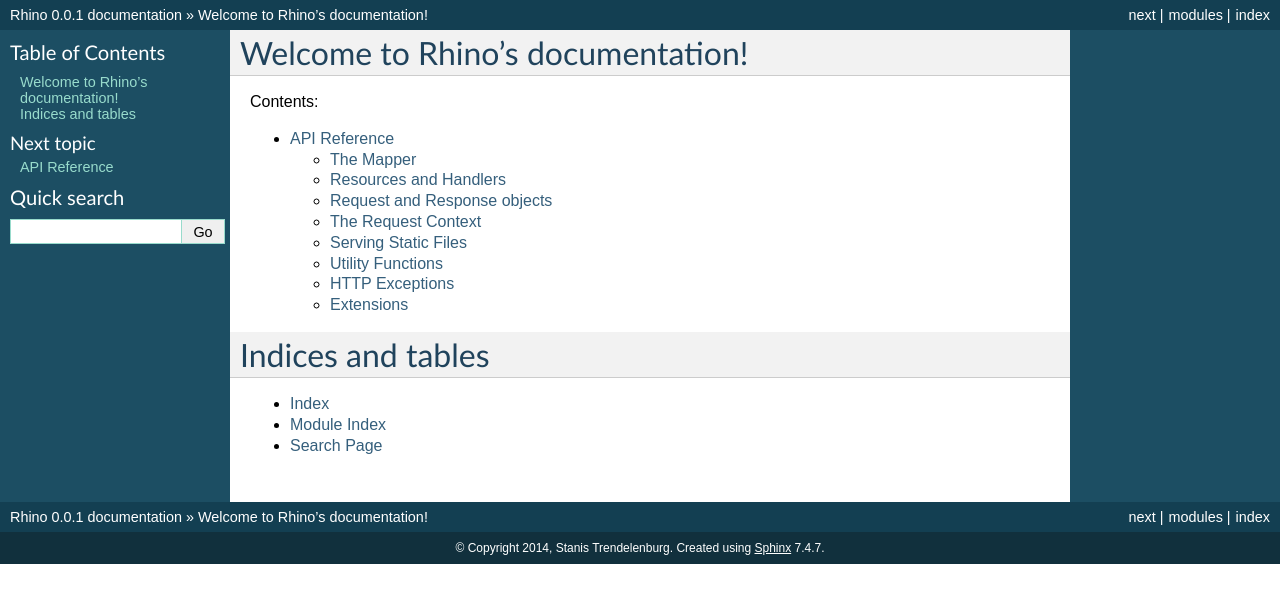
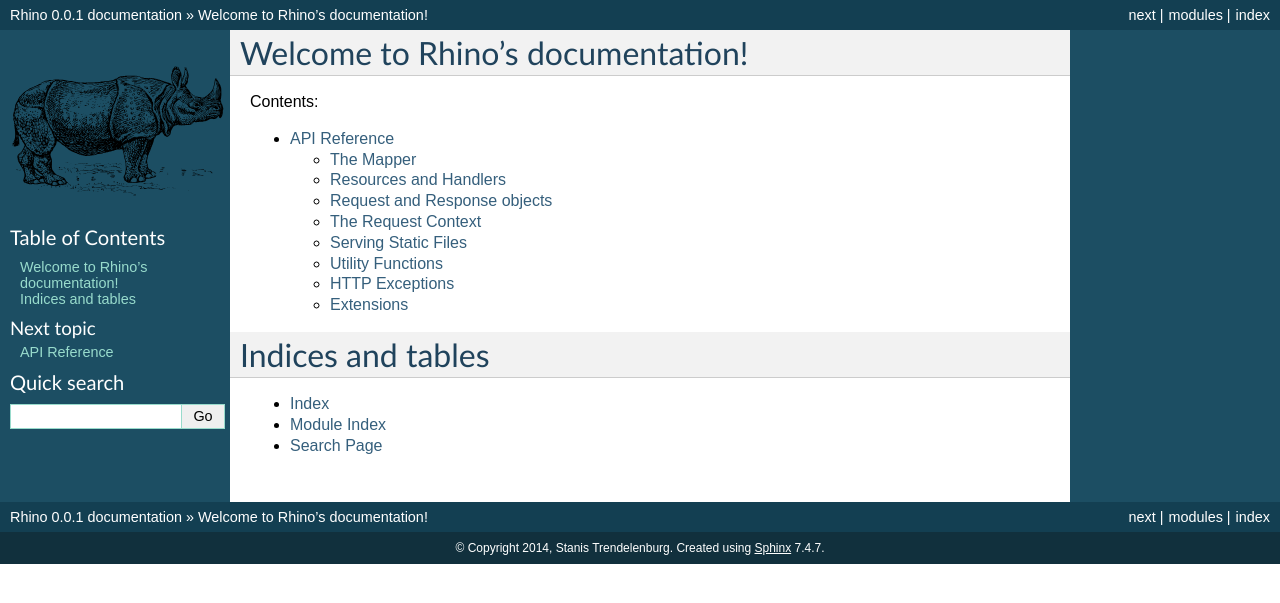
Before and after one commit to trendels/rhino, a Sphinx documentation site: the page built from doc/index.rst, in a window 1280 px wide. Shown: the top 603 px of the page. Built offline with Sphinx 7.4.7, drawn with Linux system fonts in a browser that asks for light colours.

Commit message:
Fix path to logo file

```diff
--- a/doc/conf.py
+++ b/doc/conf.py
@@ -126,7 +126,7 @@
 
 # The name of an image file (relative to this directory) to place at the top
 # of the sidebar.
-html_logo = 'Rhinoceros.svg'
+html_logo = '_static/Rhinoceros.svg'
 
 # The name of an image file (within the static path) to use as favicon of the
 # docs.  This file should be a Windows icon file (.ico) being 16x16 or 32x32
```
